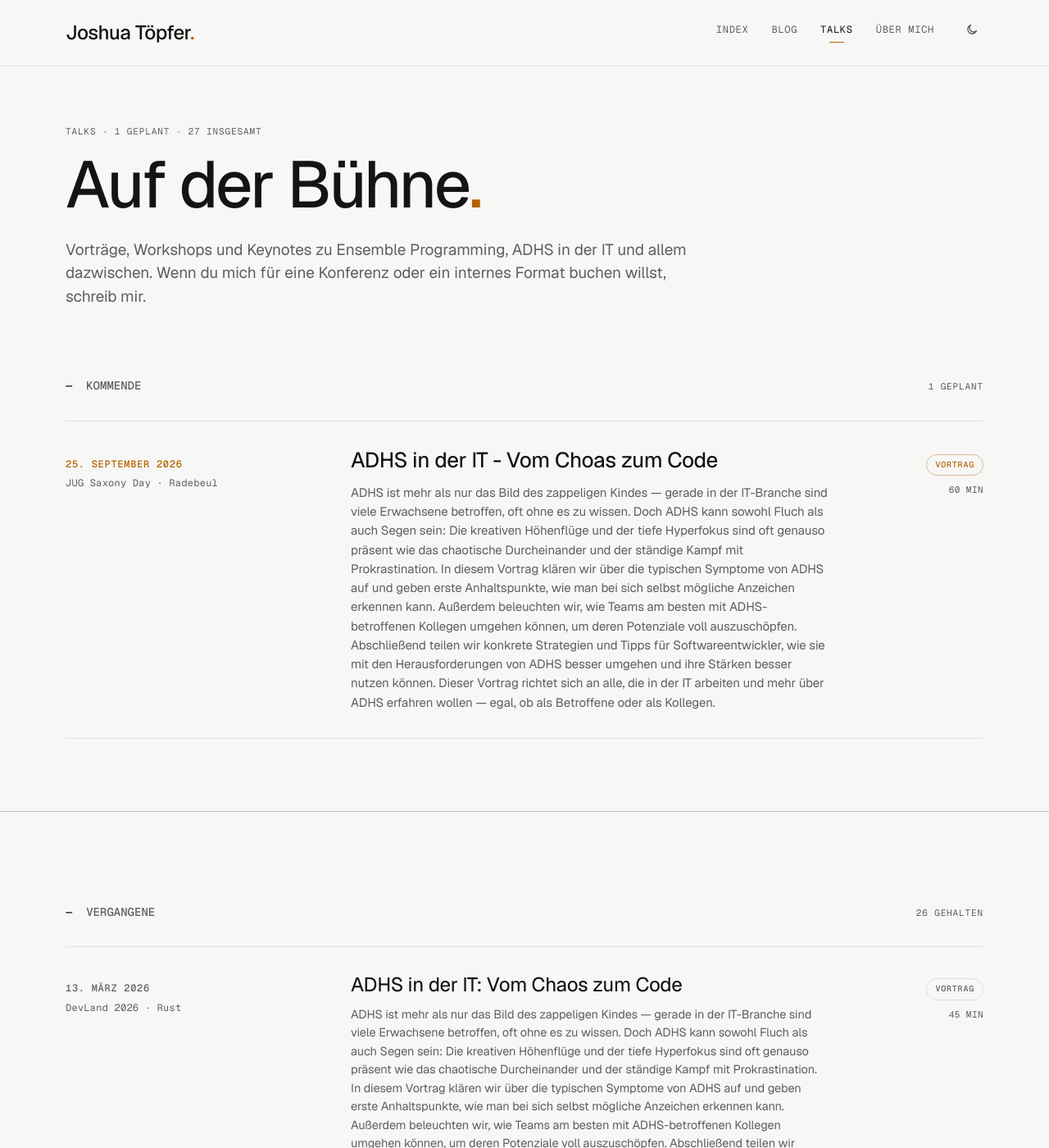
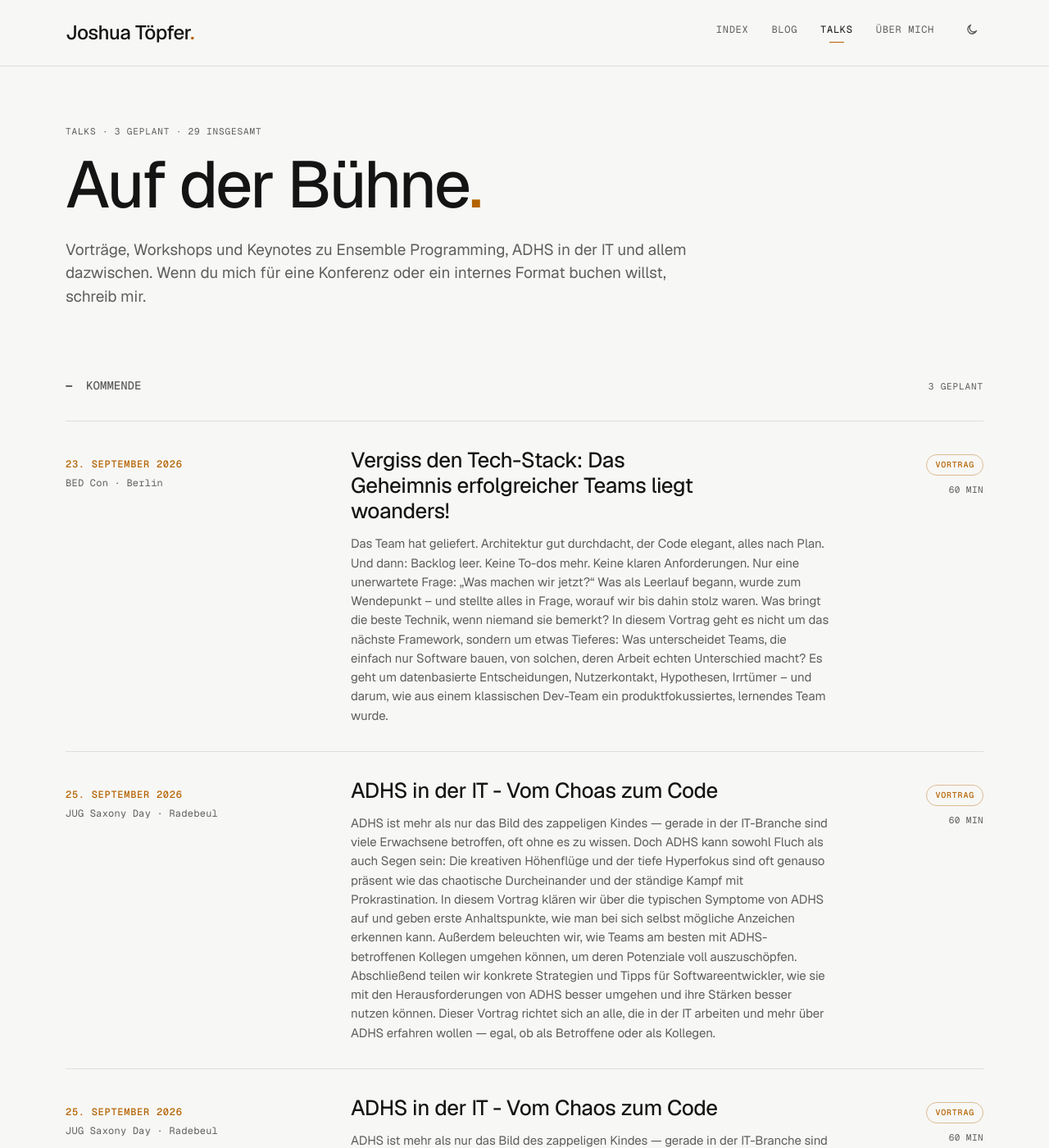
Before and after one commit to hollesse/joshuatoepfer.de, a Jekyll site: the page built from talks/index.html, in a window 1280 px wide and 1400 px high. Shown: the whole window at 82% size. Built offline with Jekyll 4.4.1, drawn with Linux system fonts in a browser that asks for light colours.

Commit message:
sync(innoq-talks): Sync: INNOQ talks (2026-07-05)
Auto-generated by .github/workflows/sync-innoq-talks.yml.
See ADR-0007 for the talks-sync architecture.

```diff
--- a/_data/talks.yml
+++ b/_data/talks.yml
@@ -55,8 +55,8 @@
     This talk is for anyone curious about Ensemble Programming or already practicing it and seeking fresh insights.'
   slides: https://res.cloudinary.com/innoq/image/upload/fl_attachment:four-years-one-ensemble-challenges-aha-moments-and-true-team-transformation-slides/v1/uploads-production/0juwsmmi0inhx157dfjzuwh5b0f6?_a=BACMTiAE
   source: innoq
+  source_url: https://www.innoq.com/de/talks/2026/03/four-years-one-ensemble-challenges-aha-moments-and-true-team-transformation/
   video: https://www.youtube.com/watch?v=dfIk-qnRtQ0
-  source_url: https://www.innoq.com/de/talks/2026/03/four-years-one-ensemble-challenges-aha-moments-and-true-team-transformation/
 - date: '2025-10-08'
   what: 'ADHS in der IT: Vom Chaos zum Code'
   where: Berlin Expert Days (BED-Con 2025)
@@ -336,9 +336,9 @@
   duration: 40
   abstract: Das ganze Team sitzt in einem Online-Meeting und entwickelt gemeinsam. Einer tippt den Code, die anderen diskutieren. Klingt ungewöhnlich? Das ist Remote Mob Programming, eine spannende Arbeitsweise für verteilte Teams. Seit über 3 Jahren arbeitet Joshua Töpfer Vollzeit in einem Remote Mob und möchte nicht mehr anders arbeiten. Was es damit auf sich hat, was die Vor- und Nachteile dieser Methodik sind und wie ihr herausfinden könnt, ob diese Methodik etwas für euer Team ist, erfahrt ihr in diesem Vortrag.
   slides: https://res.cloudinary.com/innoq/image/upload/fl_attachment:remote-mob-programming-die-besondere-art-des-teamworks-slides/v1/uploads-production/72tpq7wwlgrsjaol5v0sd9vu5rct?_a=BACMTiAE
-  video: https://www.youtube.com/watch?v=Oblh2OE-z1c
   source: innoq
   source_url: https://www.innoq.com/de/talks/2023/12/remote-mob-programming-die-besondere-art-des-teamworks/
+  video: https://www.youtube.com/watch?v=Oblh2OE-z1c
 - date: '2023-11-15'
   what: Remote Mob Programming — Zuhause, aber nicht allein
   where: c't web dev
@@ -366,3 +366,38 @@
     In diesem Vortrag klären wir über die typischen Symptome von ADHS auf und geben erste Anhaltspunkte, wie man bei sich selbst mögliche Anzeichen erkennen kann. Außerdem beleuchten wir, wie Teams am besten mit ADHS-betroffenen Kollegen umgehen können, um deren Potenziale voll auszuschöpfen. Abschließend teilen wir konkrete Strategien und Tipps für Softwareentwickler, wie sie mit den Herausforderungen von ADHS besser umgehen und ihre Stärken besser nutzen können. Dieser Vortrag richtet sich an alle, die in der IT arbeiten und mehr über ADHS erfahren wollen — egal, ob als Betroffene oder als Kollegen.'
   source: innoq
   source_url: https://www.innoq.com/de/talks/2026/09/adhs-in-der-it-vom-choas-zum-code-jug-saxony-day-2026/
+- date: '2026-09-25'
+  what: ADHS in der IT - Vom Chaos zum Code
+  where: JUG Saxony Day
+  city: Radebeul
+  status: upcoming
+  type: talk
+  duration: 60
+  abstract: 'ADHS ist mehr als nur das Bild des zappeligen Kindes — gerade in der IT-Branche sind viele Erwachsene betroffen, oft ohne es zu wissen. Doch ADHS kann sowohl Fluch als auch Segen sein: Die kreativen Höhenflüge und der tiefe Hyperfokus sind oft genauso präsent wie das chaotische Durcheinander und der ständige Kampf mit Prokrastination.
+
+
+    In diesem Vortrag klären wir über die typischen Symptome von ADHS auf und geben erste Anhaltspunkte, wie man bei sich selbst mögliche Anzeichen erkennen kann. Außerdem beleuchten wir, wie Teams am besten mit ADHS-betroffenen Kollegen umgehen können, um deren Potenziale voll auszuschöpfen. Abschließend teilen wir konkrete Strategien und Tipps für Softwareentwickler, wie sie mit den Herausforderungen von ADHS besser umgehen und ihre Stärken besser nutzen können. Dieser Vortrag richtet sich an alle, die in der IT arbeiten und mehr über ADHS erfahren wollen — egal, ob als Betroffene oder als Kollegen.'
+  source: innoq
+  source_url: https://www.innoq.com/de/talks/2026/09/adhs-in-der-it-vom-chaos-zum-code-jug-saxony-day-2026/
+- date: '2026-09-23'
+  what: 'Vergiss den Tech-Stack: Das Geheimnis erfolgreicher Teams liegt woanders!'
+  where: BED Con
+  city: Berlin
+  status: upcoming
+  type: talk
+  duration: 60
+  abstract: 'Das Team hat geliefert. Architektur gut durchdacht, der Code elegant, alles nach Plan. Und dann: Backlog leer. Keine To-dos mehr. Keine klaren Anforderungen. Nur eine unerwartete Frage: „Was machen wir jetzt?“
+
+
+    Was als Leerlauf begann, wurde zum Wendepunkt – und stellte alles in Frage, worauf wir bis dahin stolz waren.
+
+
+    Was bringt die beste Technik, wenn niemand sie bemerkt?
+
+
+    In diesem Vortrag geht es nicht um das nächste Framework, sondern um etwas Tieferes: Was unterscheidet Teams, die einfach nur Software bauen, von solchen, deren Arbeit echten Unterschied macht?
+
+
+    Es geht um datenbasierte Entscheidungen, Nutzerkontakt, Hypothesen, Irrtümer – und darum, wie aus einem klassischen Dev-Team ein produktfokussiertes, lernendes Team wurde.'
+  source: innoq
+  source_url: https://www.innoq.com/de/talks/2026/09/vergiss-den-tech-stack-das-geheimnis-erfolgreicher-teams-liegt-woanders/
```
